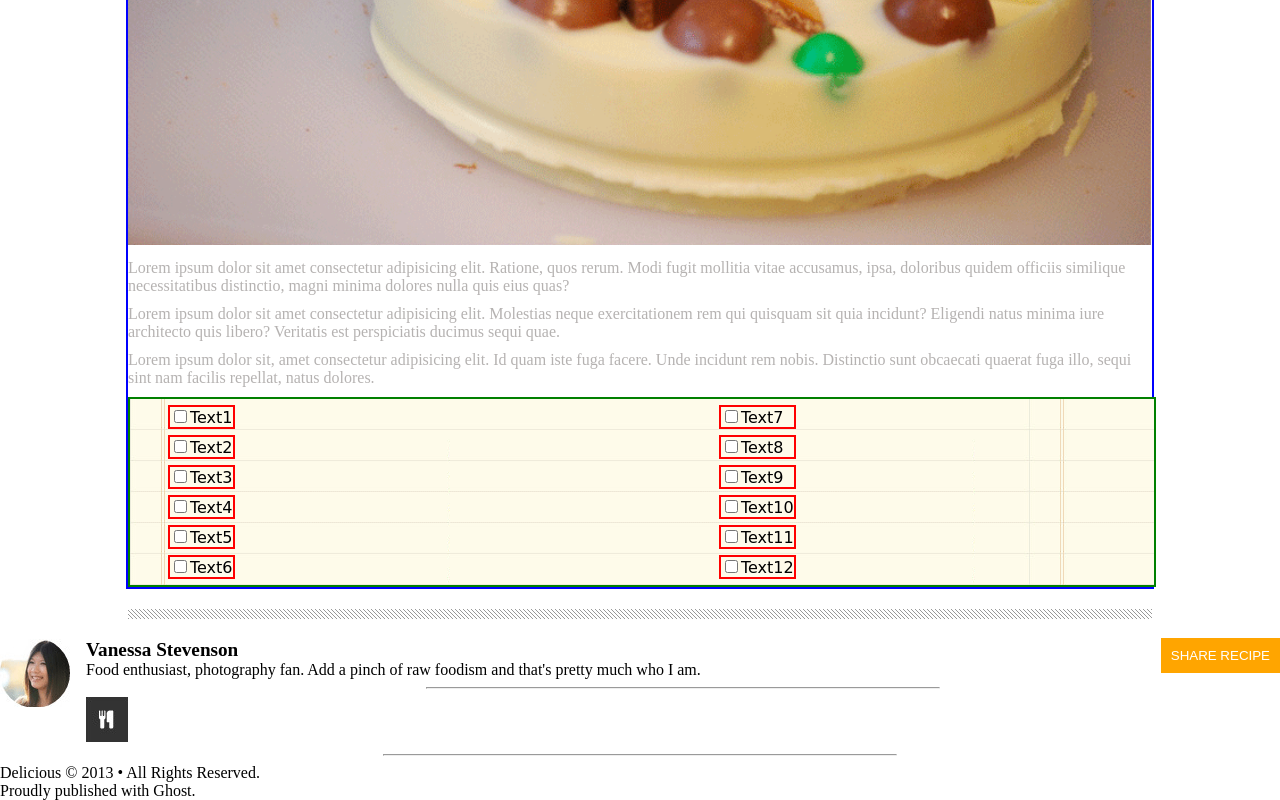
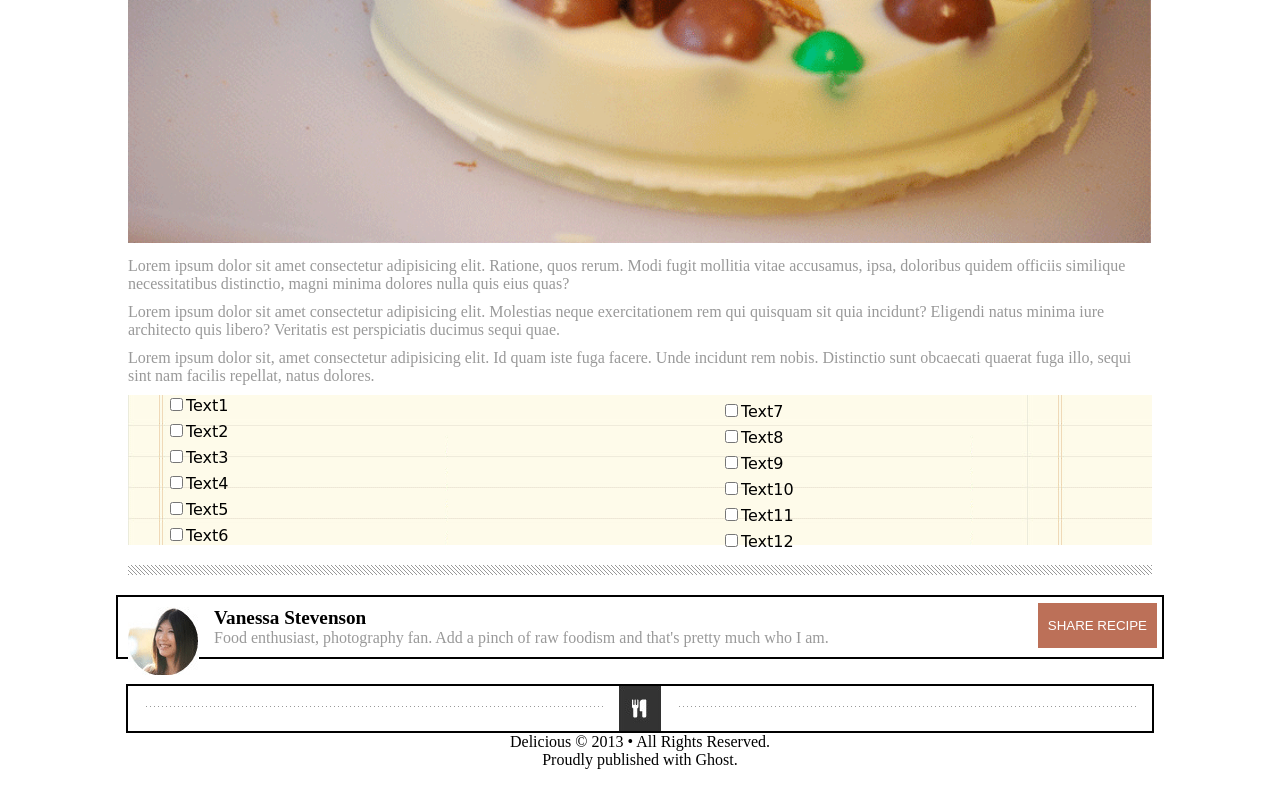
Before and after one commit to jdabassett/chocolate-pizza, a plain HTML site: page index.html in a window 1280 px wide. Shown: the part 586-1386 px from the top of the page. After the commit the page ends 1355 px from the top, so only its background shows below. Drawn offline with Linux system fonts and the light colour scheme.

Commit message:
ready for submission

```diff
--- a/css/style.css
+++ b/css/style.css
@@ -1,6 +1,6 @@
 :root {
   --dark-black:#000;
-  --light-gray:#b0adacf0;
+  --light-gray:#999;
 }
 
 /* NAV BAR ***************************** */
@@ -40,7 +40,6 @@ nav > ul > li {
 
   ul > li > img{
   width: 5%;
-  border: #000;
   float: right;
   margin: 2px;
 }
@@ -62,7 +61,6 @@ nav {
 /* ************************************************** */
 
 main {
-  border:2px solid blue;
   width: 80%;
   margin: 0 auto
 }
@@ -83,7 +81,6 @@ h1 {
 }
 
 span {
-  border: 2px solid black;
   float:right;
   position: absolute;
   top: -5px;
@@ -102,7 +99,6 @@ p {
 }
 
 .notepad {
-  border:2px solid green;
   background-image:url(../img/list-bg.png);
   width:100%;
   position: relative;
@@ -122,7 +118,6 @@ p {
 }
 
 .notepad ul li {
-  border:2px solid red;
   margin:6px 0 6px 0;
   font-family: "Indie Flower", cursive;
 }
@@ -132,6 +127,10 @@ p {
 
 aside {
   position: relative;
+  width: 80%;
+  margin: 0 auto 25px;
+  border: 2px black solid;
+  padding: 10px;
 }
 
 aside > img {
@@ -147,20 +146,36 @@ aside > h4 {
 
 aside > h5 {
   width: 80%;
+  color: var(--light-gray);
 }
 
 button {
-  background-color:orange;
+  background-color:#BC7058;
   border: 2px orange;
   color: white;
   position: absolute;
   bottom: 15%;
   right: 0;
   margin-top: 10px;
-  padding: 10px;
+  margin-right: 5px;
+  padding: 15px 10px;
 }
 
 .slash-border-small {
-  width: 40%;
+  display: inline;
+  margin: 20px auto;
+  border: 5px;
+  height: 1px;
+  width: 45%;
+  background-image: url(../img/hr-img.png);
+}
 
+.container {
+  display: flex;
+  margin: 0 auto;
+  border: 2px black solid;
+  width: 80%}
+
+footer {
+  text-align: center;
 }
--- a/index.html
+++ b/index.html
@@ -1,5 +1,6 @@
 <!DOCTYPE html>
 <html lang="en">
+
 <head>
   <meta charset="UTF-8">
   <meta http-equiv="X-UA-Compatible" content="IE=edge">
@@ -11,6 +12,7 @@
   <link rel=“preconnect” href=“https://fonts.gstatic.com” crossorigin>
   <link href=“https://fonts.googleapis.com/css2?family=Indie+Flower&display=swap” rel=“stylesheet”>
 </head>
+
 <body>
   <header>
     <nav>
@@ -34,9 +36,13 @@
     <h1>Chocolate Pizza</h1>
     <h4 id="posted">POSTED ON 15 DEC 2013 / DESSERTS<span><img src="img/print-icon.png" alt="">PRINT</span></h4>
     <img class="main-photo" src="img/choco-pizza.png" alt="">
-    <p>Lorem ipsum dolor sit amet consectetur adipisicing elit. Ratione, quos rerum. Modi fugit mollitia vitae accusamus, ipsa, doloribus quidem officiis similique necessitatibus distinctio, magni minima dolores nulla quis eius quas?</p>
-    <p>Lorem ipsum dolor sit amet consectetur adipisicing elit. Molestias neque exercitationem rem qui quisquam sit quia incidunt? Eligendi natus minima iure architecto quis libero? Veritatis est perspiciatis ducimus sequi quae.</p>
-    <p>Lorem ipsum dolor sit, amet consectetur adipisicing elit. Id quam iste fuga facere. Unde incidunt rem nobis. Distinctio sunt obcaecati quaerat fuga illo, sequi sint nam facilis repellat, natus dolores.</p>
+    <p>Lorem ipsum dolor sit amet consectetur adipisicing elit. Ratione, quos rerum. Modi fugit mollitia vitae
+      accusamus, ipsa, doloribus quidem officiis similique necessitatibus distinctio, magni minima dolores nulla quis
+      eius quas?</p>
+    <p>Lorem ipsum dolor sit amet consectetur adipisicing elit. Molestias neque exercitationem rem qui quisquam sit quia
+      incidunt? Eligendi natus minima iure architecto quis libero? Veritatis est perspiciatis ducimus sequi quae.</p>
+    <p>Lorem ipsum dolor sit, amet consectetur adipisicing elit. Id quam iste fuga facere. Unde incidunt rem nobis.
+      Distinctio sunt obcaecati quaerat fuga illo, sequi sint nam facilis repellat, natus dolores.</p>
     <div class="notepad">
       <ul class="list1">
         <li><input type="checkbox" id="checkbox1"></input><label for="checkbox1">Text1</label></li>
@@ -58,13 +64,14 @@
 
   </main>
   <hr class="slash-border">
+
   <aside>
-  <img src="img/van-pic.png" alt="Vanessa's Image" >
+    <img src="img/van-pic.png" alt="Vanessa's Image">
     <h4>Vanessa Stevenson</h4>
     <h5>Food enthusiast, photography fan. Add a pinch of raw foodism and that's pretty much who I am.</h5>
     <button type="submit">SHARE RECIPE</button>
   </aside>
-<div>
+  <div class="container">
     <hr class="slash-border-small">
     <img src="img/logo.png" alt="logo" class="logo-small">
     <hr class="slash-border-small">
@@ -74,4 +81,5 @@
   <h6>Delicious &#169 2013 &#149 All Rights Reserved.</h6>
   <h6>Proudly published with Ghost.</h6>
 </footer>
+
 </html>
```
Lines whose indentation alone changed are shown as unchanged.
